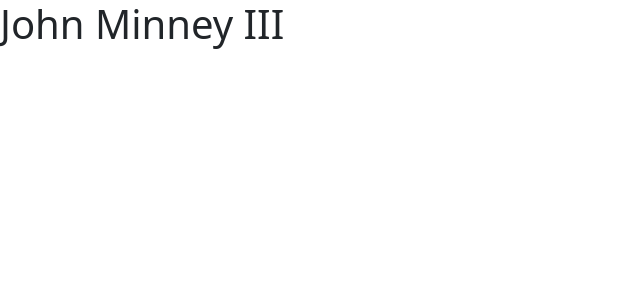
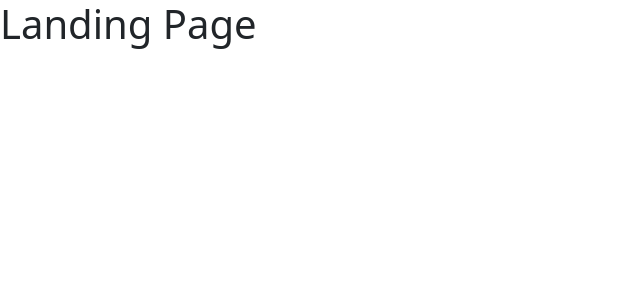
Before and after one commit to john-minney-iii/personal-site, a React (Create React App) app: page / in a window 1280 px wide. Shown: the top 300 px of the page, without its empty margins (0-640 px from the left). Built offline with nearby package versions, Linux system fonts and the light colour scheme.

Commit message:
Setup missing and landing views

```diff
--- a/package.json
+++ b/package.json
@@ -13,6 +13,7 @@
     "bootstrap": "^5.2.0",
     "react": "^18.2.0",
     "react-dom": "^18.2.0",
+    "react-router-dom": "^6.3.0",
     "react-scripts": "5.0.1",
     "typescript": "^4.7.4",
     "web-vitals": "^2.1.4"
--- a/src/app.tsx
+++ b/src/app.tsx
@@ -1,11 +1,24 @@
 import React from "react";
+import { BrowserRouter, Routes, Route } from "react-router-dom";
 import "bootstrap/dist/css/bootstrap.css";
 
-const App = () => {
+// Views
+import LandingView from "./views/landingView";
+import MissingView from "./views/missingView";
+
+const App : React.FunctionComponent = () => {
     // =========================================================
-    return <div>
-        <h1>John Minney III</h1>
-    </div>;
+    return <>
+        <BrowserRouter>
+            {/* Navbar will go here */}
+            <div style={{ height: "100vh", width: "100vw" }}>
+                <Routes>
+                    <Route path="/" element={<LandingView />} />
+                    <Route path="*" element={<MissingView />} />
+                </Routes>
+            </div>
+        </BrowserRouter>
+    </>;
 };
 
 export default App;
--- /dev/null
+++ b/src/views/landingView.tsx
@@ -0,0 +1,10 @@
+import React from "react";
+
+const LandingView : React.FunctionComponent = () => {
+    // =====================================================
+    return <div className="h-100">
+        <h1>Landing Page</h1>
+    </div>;
+};
+
+export default LandingView;
--- /dev/null
+++ b/src/views/missingView.tsx
@@ -0,0 +1,13 @@
+import React from "react";
+
+const MissingView : React.FunctionComponent = () => {
+    // =====================================================
+    return <div className="h-100 d-flex justify-content-center align-items-center flex-column">
+        <h1>404 View Not Found</h1>
+        <p>
+            Please check your url path and check back later. Sorry for the inconvenience.
+        </p>
+    </div>;
+};
+
+export default MissingView;
```
Also changed, not shown: 1 other file (tests, documents, lock files or other folders).
